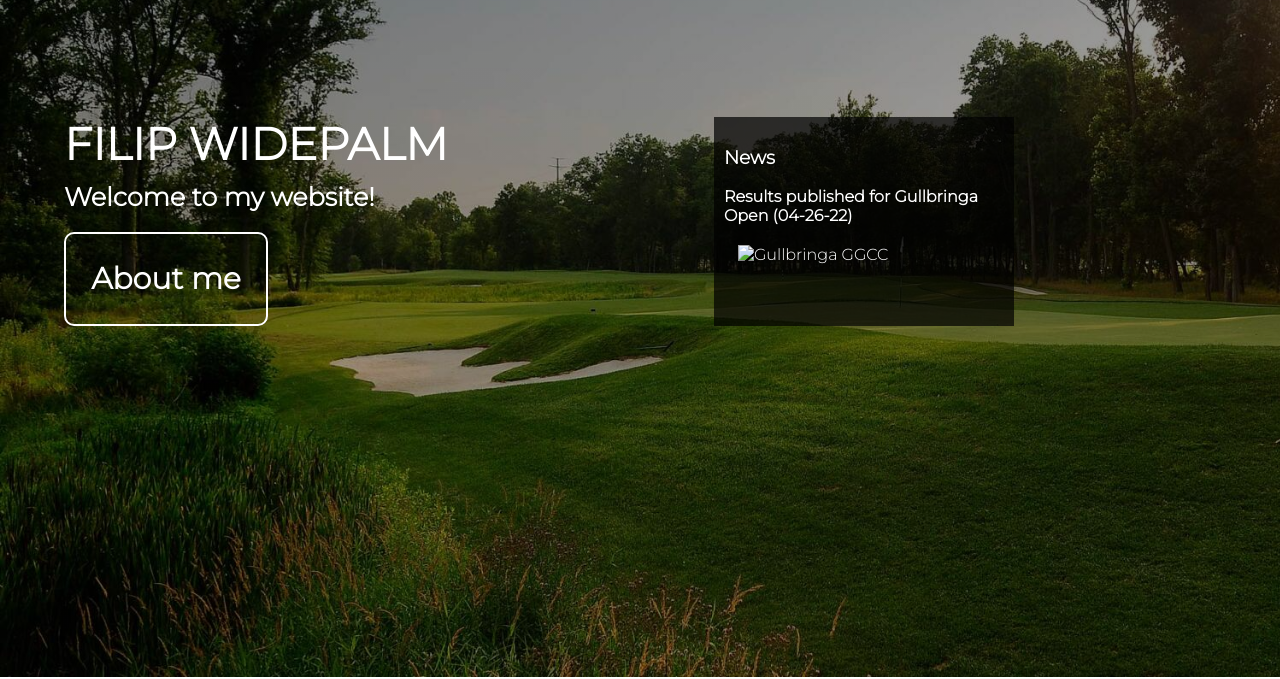
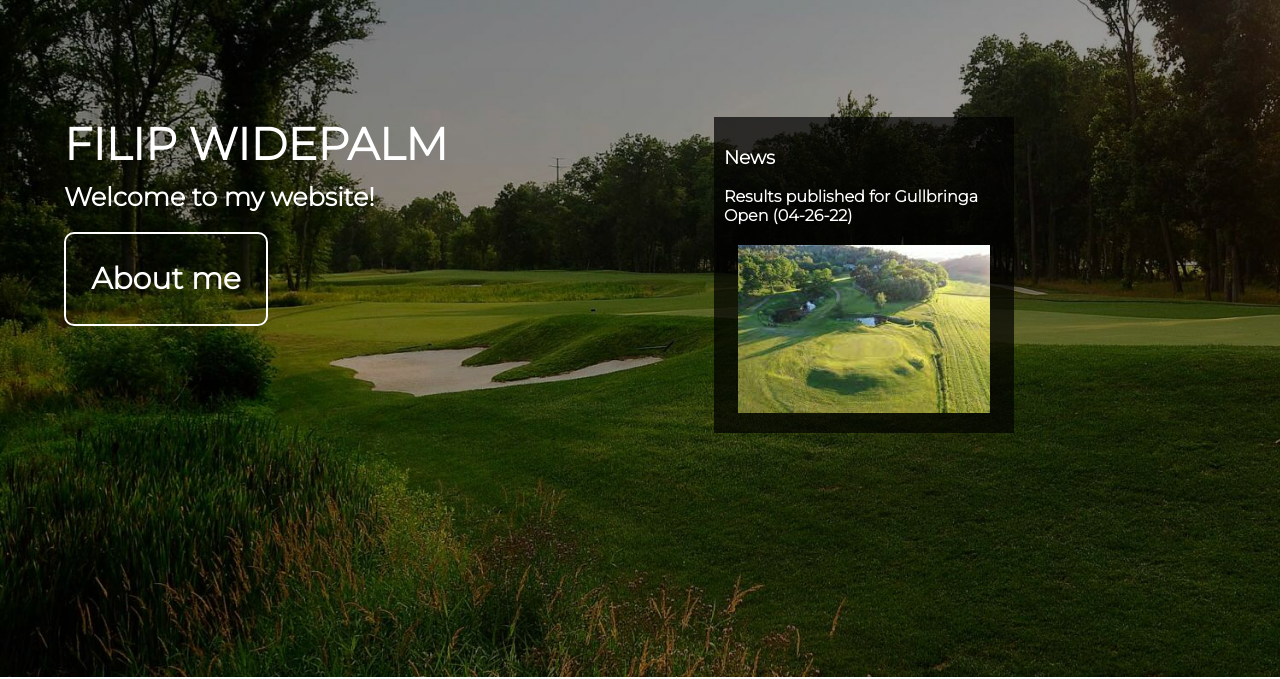
Before and after one commit to filwid/filwid.github.io, a plain HTML site: page index.html in a window 1280 px wide. Shown: the part 123-802 px from the top of the page. Drawn offline with Linux system fonts and the light colour scheme.

Commit message:
Update index.html

```diff
--- a/index.html
+++ b/index.html
@@ -72,7 +72,7 @@
             <a href="news.html" class="News">
                 <h3>News</h3>
                 <p><b>Results published for Gullbringa Open (04-26-22)</b></p>
-                <img src="img/gullbringa.jpg" alt="Gullbringa GGCC" class="NewsImage" />
+                <img src="img/courses/gullbringa.jpg" alt="Gullbringa GGCC" class="NewsImage" />
             </a>
 
         </div>
```
